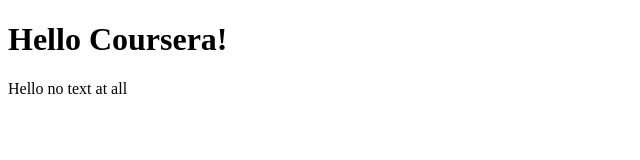
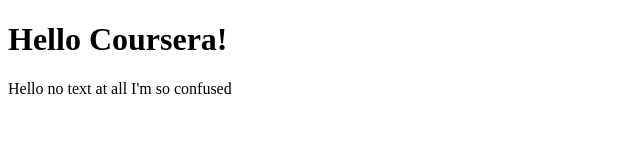
Before and after one commit to maithric19/coursera-test, a plain HTML site: page site/index.html in a window 1280 px wide. Shown: the whole page, without its empty margins (0-640 px from the left). Drawn offline with Linux system fonts and the light colour scheme.

Commit message:
Small addition to our page.

```diff
--- a/site/index.html
+++ b/site/index.html
@@ -5,6 +5,6 @@
 </head>
 <body>
 <h1>Hello Coursera!</h1>
-<p>Hello no text at all</p>
+<p>Hello no text at all I'm so confused</p>
 </body>
 </html>
```
